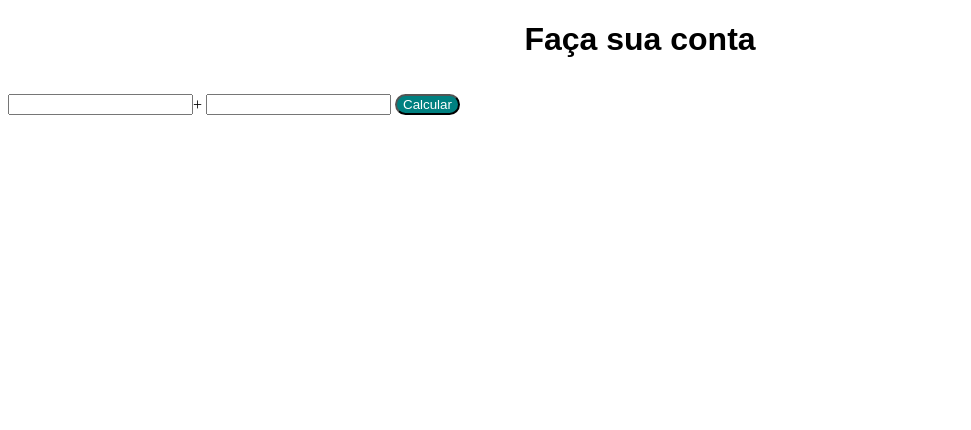
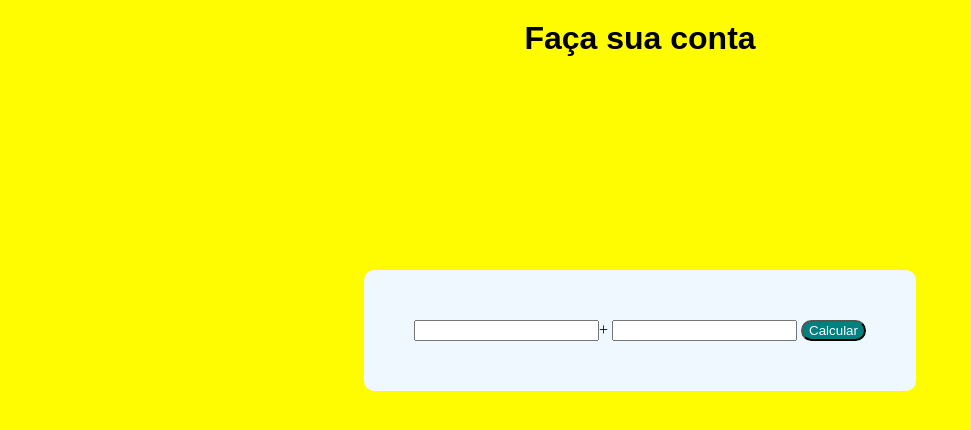
Before and after one commit to nick-campos/Conta-Matematica, a plain HTML site: page index.html in a window 1280 px wide. Shown: the whole page, without its empty margins (0-971 px from the left). Drawn offline with Linux system fonts and the light colour scheme.

Commit message:
Inserido estilização adicional junto a ajuste nas div

```diff
--- a/index.html
+++ b/index.html
@@ -8,16 +8,10 @@
 </head>
     <h1>Faça sua conta</h1>
 <body>
-    <div>
-        <input type="number" name="numero1" id="numero1"></input>
-        <p>+</p>
-    </div>
 
-    <div>
+    <div class="container">
+        <input type="number" name="numero1" id="numero1">+</input>
         <input type="number" name="numero2" id="numero2"></input>
-    </div>
-
-    <div>
         <button type="button" value="soma" onclick="calcular()">Calcular</button>
     </div>
 
--- a/style.css
+++ b/style.css
@@ -1,11 +1,26 @@
-div {
-    align-items: center;
-    display: inline-flex;
-    justify-content: center;
+body {
+    background-color: rgb(255, 251, 0);
+    text-align: center;
+    margin: 0px;
+    padding: 0px;
+}
+
+.container {
+    padding: 50px;
+    border-radius: 10px;
+    background-color: aliceblue;
+    display: inline-block;
+    margin-top: 15%;
+    text-align: center;
+}
+
+#res {
+    font-family: sans-serif;
+    font-size: 30px;
 }
 
 h1 {
-    text-align: center;
+    margin-top: 20px;
     font-family: sans-serif;
 }
 
```
